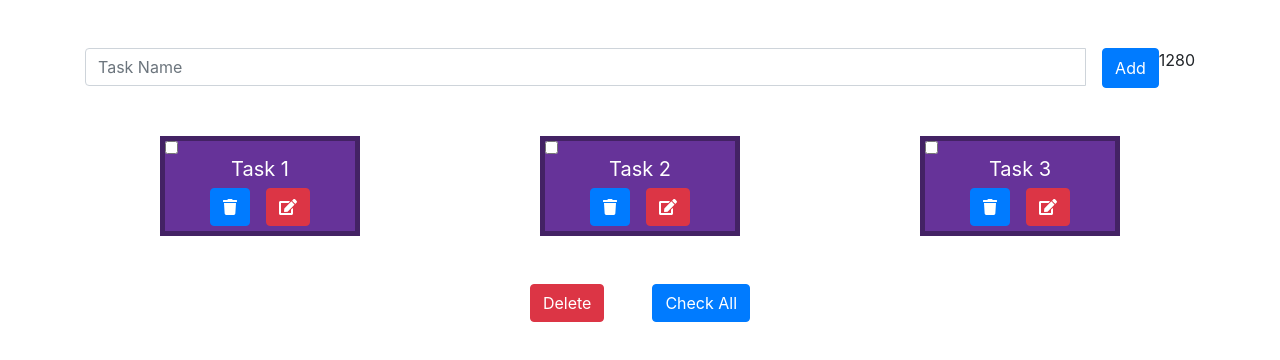
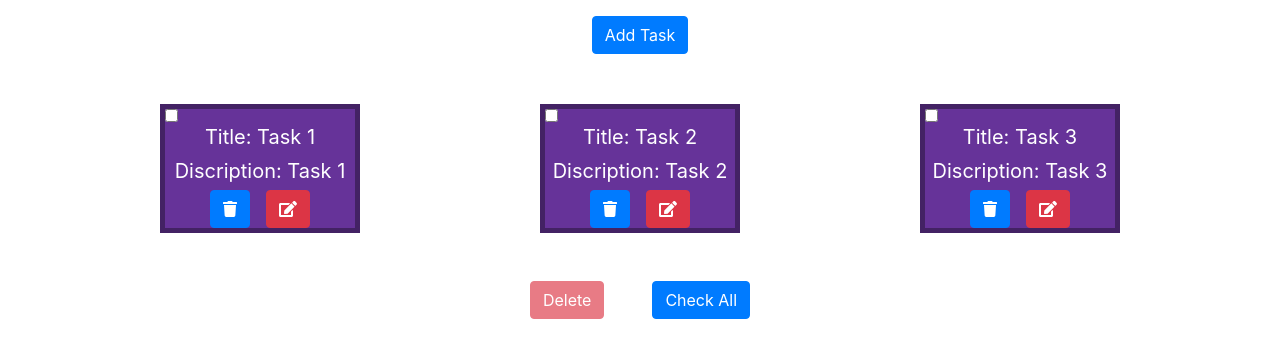
Before and after one commit to Grach90/react-beg-06, a React (Create React App) app: page / in a window 1280 px wide. Shown: the top 360 px of the page. Built offline with nearby package versions, Linux system fonts and the light colour scheme.

Commit message:
ConfirmModal ModalAddtask

```diff
--- a/src/AddTask/AddTask.jsx
+++ b/src/AddTask/AddTask.jsx
@@ -1,42 +1,55 @@
-import React from "react";
+import React, {createRef} from "react";
 import { Form, Button, InputGroup } from "react-bootstrap";
 import withScreenSizes from "../HOC/withScreenSizes";
 import PropTypes from 'prop-types';
+import style from "./AddTask.module.css";
 
 class AddTask extends React.PureComponent {
-    state = {
-        inputValue: ""
-    };
+    constructor(props){
+        super(props)
+        this.inputRef = createRef();
+        this.state = {
+            title: "",
+            discription: ""
+        };
+    }
+
 
     handleChange = (e) => {
-        let inputValue = e.target.value;
+        const {name, value} = e.target;
         this.setState({
-            inputValue
+            [name]: value
         })
     };
     passValue = () => {
-        let {inputValue} = this.state;
-        if(inputValue === "")
+        let {title, discription} = this.state;
+        if(title === "" || discription === "")
         return;
-        this.props.getValueAddTask(inputValue);
-        inputValue= "";
+        this.props.getValueAddTask(title, discription);
+        discription= "";
+        title= "";
         this.setState({
-            inputValue
+            title,
+            discription
         })
     };
-
+    componentDidMount(){
+        this.inputRef.current.focus();
+    }
     render() {
         const {isEmptyMarkedTasks} = this.props;
         return (
             <div>
-                <InputGroup className="mt-5 mb-5">
+                <InputGroup className="mt-5 mb-3">
                     <Form.Control
+                    name= "title"
                     type="text"
                     placeholder="Task Name"
                     onChange={this.handleChange}
-                    value= {this.state.inputValue}
+                    value= {this.state.title}
                     disabled={isEmptyMarkedTasks}
                     onKeyPress={({key}) => key === "Enter" ? this.passValue() : ""}
+                    ref={this.inputRef}
                     />
                     <Button
                     className="ml-3"
@@ -45,15 +58,25 @@ class AddTask extends React.PureComponent {
                     >
                     Add
                     </Button>
-                    <p>{this.props.width}</p>
+                </InputGroup>
+                <InputGroup>
+                <Form.Control
+                    name= "discription"
+                    as="textarea"
+                    placeholder="discription"
+                    className={style.textarea}
+                    value= {this.state.discription}
+                    onChange={this.handleChange}
+                    disabled={isEmptyMarkedTasks}
+
+                    />
                 </InputGroup>
             </div>
         )
     }
 };
 AddTask.propTypes = {
-    passValue: PropTypes.func,
-    isEmptyMarkedTasks: PropTypes.bool,
-    inputValue: PropTypes.string
+    getValueAddTask: PropTypes.func.isRequired,
+    isEmptyMarkedTasks: PropTypes.bool.isRequired
 }
 export default withScreenSizes(AddTask);
--- a/src/AddTask/AddTask.module.css
+++ b/src/AddTask/AddTask.module.css
@@ -12,3 +12,8 @@
     width: 100px;
     margin-left: 10px;
 }
+
+.textarea {
+    margin-bottom: 50px;
+    resize: none;
+}
--- /dev/null
+++ b/src/AddTask/ModalAddTask.jsx
@@ -0,0 +1,85 @@
+import React, {createRef} from "react";
+import {Modal, Button, Form, InputGroup} from "react-bootstrap";
+import style from "./AddTask.module.css";
+import PropTypes from "prop-types";
+
+class ModalAddTask extends React.PureComponent {
+  constructor(props){
+    super(props)
+    this.inputRef = createRef();
+    this.state = {
+      title: "",
+      discription: ""
+    }
+  }
+
+  handleChange = (e) => {
+    const {name, value} = e.target;
+    this.setState({
+      [name]: value
+    })
+  }
+  passValue= () => {
+    const {title, discription} = this.state;
+    this.props.getValueAddTask(title, discription);
+  }
+
+  componentDidMount(){
+    this.inputRef.current.focus();
+  }
+
+  render(){
+    const {handleCloseModal, isEmptyMarkedTasks} = this.props;
+    return (
+      <Modal show={true} onHide={() => handleCloseModal(true)}>
+      <Modal.Header closeButton>
+        <Modal.Title id="contained-modal-title-vcenter">
+          Add Task
+        </Modal.Title>
+      </Modal.Header>
+      <Modal.Body>
+        <InputGroup className="mb-3">
+          <Form.Control
+          name= "title"
+          type="text"
+          placeholder="Task Name"
+          onChange={this.handleChange}
+          value= {this.state.title}
+          disabled={isEmptyMarkedTasks}
+          onKeyPress={({key}) => key === "Enter" ? this.passValue() : ""}
+          ref={this.inputRef}
+          />
+
+        </InputGroup>
+        <InputGroup>
+          <Form.Control
+            name= "discription"
+            as="textarea"
+            placeholder="discription"
+            className={style.textarea}
+            value= {this.state.discription}
+            onChange={this.handleChange}
+            disabled={isEmptyMarkedTasks}
+          />
+        </InputGroup>
+      </Modal.Body>
+      <Modal.Footer>
+        <Button variant="secondary" onClick={() => handleCloseModal(true)}>Close</Button>
+        <Button
+            className="ml-3"
+            onClick={this.passValue}
+            disabled={isEmptyMarkedTasks}
+            >
+            Add
+        </Button>
+      </Modal.Footer>
+    </Modal>
+    )
+  }
+}
+ModalAddTask.propTypes = {
+  handleCloseModal: PropTypes.func.isRequired,
+  getValueAddTask: PropTypes.func.isRequired,
+  isEmptyMarkedTasks: PropTypes.bool.isRequired
+}
+export default ModalAddTask;
--- /dev/null
+++ b/src/Confirm/ConfirmModal.jsx
@@ -0,0 +1,40 @@
+import {Modal, Button} from "react-bootstrap";
+import PropTypes from "prop-types";
+import {memo} from "react";
+
+function ConfirmModal({handleCloseConfirmModal, removeMarkedTasks, count}){
+  return (
+    <Modal
+        size="lg"
+        show={true}
+        onHide={() => handleCloseConfirmModal(true)}
+        aria-labelledby="example-modal-sizes-title-sm"
+      >
+        <Modal.Header closeButton>
+          <Modal.Title id="example-modal-sizes-title-sm">
+            Do you want to delete {count} of tasks ?
+          </Modal.Title>
+        </Modal.Header>
+        <Modal.Body>
+        <Button variant="secondary" onClick={() => handleCloseConfirmModal(true)}>Close</Button>
+        <Button
+            className="ml-3"
+            variant= "danger"
+            onClick={() => removeMarkedTasks()}
+            >
+            Delete
+        </Button>
+        </Modal.Body>
+      </Modal>
+  )
+}
+ConfirmModal.propTypes = {
+  removeMarkedTasks: PropTypes.func.isRequired,
+  handleCloseConfirmModal: PropTypes.func.isRequired,
+  count: PropTypes.oneOfType([
+    PropTypes.number,
+    PropTypes.string
+
+  ])
+}
+export default memo(ConfirmModal);
--- a/src/HOC/withScreenSizes.jsx
+++ b/src/HOC/withScreenSizes.jsx
@@ -16,9 +16,9 @@ const withScreenSizes = (Component) => {
           window.addEventListener("resize", this.handleResize);
         };
 
-        // componentWillUnmount(){
-        //   window.removeEventListener("resize", this.handleResize);
-        // };
+        componentWillUnmount(){
+          window.removeEventListener("resize", this.handleResize);
+        };
 
         render() {
           return <Component {...this.props} width={this.state.width} />
--- a/src/Task/Task.jsx
+++ b/src/Task/Task.jsx
@@ -2,10 +2,17 @@ import {Container, Row, Button} from "react-bootstrap";
 import { FontAwesomeIcon } from '@fortawesome/react-fontawesome'
 import { faTrash, faEdit } from '@fortawesome/free-solid-svg-icons'
 import style from "./Task.module.css";
+import PropTypes from "prop-types";
+import {memo} from "react";
 
-function Task({task, removeTask, handleMarkedTasks, cheked, isEmptyMarkedTasks}){
-
-
+function Task({
+    task,
+    removeTask,
+    handleMarkedTasks,
+    cheked,
+    isEmptyMarkedTasks
+})
+{
     function handleRemoveTask(){
         removeTask(task._id);
     }
@@ -20,7 +27,10 @@ function Task({task, removeTask, handleMarkedTasks, cheked, isEmptyMarkedTasks})
                 />
             </Row>
             <Row className="justify-content-center mb-1">
-                {task.name}
+                Title: {task.title}
+            </Row>
+            <Row className="justify-content-center mb-1">
+                Discription: {task.discription}
             </Row>
             <Row className="justify-content-center">
                 <Button disabled= {isEmptyMarkedTasks} onClick={handleRemoveTask} variant="primary">
@@ -33,5 +43,14 @@ function Task({task, removeTask, handleMarkedTasks, cheked, isEmptyMarkedTasks})
         </Container>
     )
 }
-
-export default Task;
+Task.prptype = {
+    task: PropTypes.shape({
+        title: PropTypes.string.isRequired,
+        _id: PropTypes.string.isRequired
+    }),
+    removeTask: PropTypes.func.isRequired,
+    handleMarkedTasks: PropTypes.func.isRequired,
+    cheked: PropTypes.bool.isRequired,
+    isEmptyMarkedTasks: PropTypes.bool.isRequired
+}
+export default memo(Task);
--- a/src/Task/Task.module.css
+++ b/src/Task/Task.module.css
@@ -1,10 +1,12 @@
 .container {
+    display: table;
     width: 200px;
     height: 100px;
     border: 5px solid rgb(67, 34, 100);
     background-color: rebeccapurple;
     color: white;
     font-size: 20px;
+    margin-top: 50px;
 }
 
 .task {
--- a/src/ToDO/ToDO.js
+++ b/src/ToDO/ToDO.js
@@ -1,35 +1,42 @@
 import React from "react";
 import Task from "../Task/Task";
-import AddTask from "../AddTask/AddTask";
 import random from "../helpers/Rendom";
 import {Container, Row, Col, Button} from "react-bootstrap";
+import ModalAddTask from "../AddTask/ModalAddTask";
+import ConfirmModl from "../Confirm/ConfirmModal";
 
 
 class ToDo extends React.Component {
     state = {
         tasks: [
             {
-                name: "Task 1",
+                title: "Task 1",
+                discription: "Task 1",
                 _id: random()
             },
             {
-                name: "Task 2",
+                title: "Task 2",
+                discription: "Task 2",
                 _id: random()
             },
             {
-                name: "Task 3",
+                title: "Task 3",
+                discription: "Task 3",
                 _id: random()
             }
         ],
         markedTasks: new Set(),
-        checkMarkedTask: true
+        checkMarkedTask: true,
+        isModalAddTask: true,
+        isConfirmModal: true
     }
 
-    getValueAddTask = (inputValue) => {
+    getValueAddTask = (title, discription) => {
             let {tasks} = this.state;
-            tasks.push({name: inputValue, _id: random()});
+            tasks.push({title: title, discription: discription, _id: random()});
             this.setState({
-                tasks
+                tasks,
+                isModalAddTask: true
             });
     };
 
@@ -47,7 +54,8 @@ class ToDo extends React.Component {
         tasks = tasks.filter(task => !markedTasks.has(task._id));
         this.setState({
             tasks,
-            markedTasks: new Set()
+            markedTasks: new Set(),
+            isConfirmModal: true
         })
     }
     handleMarkedTasks = (_id) => {
@@ -76,7 +84,32 @@ class ToDo extends React.Component {
             checkMarkedTask
         })
     }
+    handleOpenModal = () => {
+        let {isModalAddTask} = this.state;
+        isModalAddTask = !isModalAddTask
+        this.setState({
+            isModalAddTask
+        })
+    }
+    handleCloseModal = (isModalAddTask) => {
+        this.setState({
+            isModalAddTask
+        })
+    }
+    handleOpenConfirmModal = () => {
+        let {isConfirmModal} = this.state;
+        isConfirmModal = !isConfirmModal;
+        this.setState({
+            isConfirmModal
+        })
+    }
+    handleCloseConfirmModal = (isConfirmModal) => {
+        this.setState({
+            isConfirmModal
+        })
+    }
     render() {
+        let {isModalAddTask, isConfirmModal} = this.state;
         const tasks = this.state.tasks.map(task => {
             return (
                 <Col key={task._id}>
@@ -92,21 +125,35 @@ class ToDo extends React.Component {
         })
         return (
             <Container>
-                <AddTask
-                getValueAddTask= {this.getValueAddTask}
-                isEmptyMarkedTasks= {!!this.state.markedTasks.size}
-                />
+                <Row className="justify-content-center mt-3">
+                <Button onClick={this.handleOpenModal} disabled= {!!this.state.markedTasks.size}>
+                    Add Task
+                </Button>
+                </Row>
                 <Row className="justify-content-center">
                 {this.state.tasks.length !== 0 ? tasks : "There are not tasks"}
                 </Row>
                 <Row className="mt-5 justify-content-center">
-                    <Button disabled={!this.state.tasks.length} onClick={this.removeMarkedTasks} className="mr-5" variant="danger">
-                        Delete
+                    <Button disabled={!this.state.tasks.length || !!!this.state.markedTasks.size}
+                    onClick={this.handleOpenConfirmModal}
+                    className="mr-5" variant="danger"
+                    >
+                    Delete
                     </Button>
                     <Button disabled={!this.state.tasks.length} onClick={this.handleAllMark} variant="primary">
                         {this.state.tasks.length === this.state.markedTasks.size ? "Remove Checks" : "Check All"}
                     </Button>
                 </Row>
+                {isModalAddTask || <ModalAddTask
+                handleCloseModal= {this.handleCloseModal}
+                getValueAddTask= {this.getValueAddTask}
+                isEmptyMarkedTasks= {!!this.state.markedTasks.size}
+                />}
+                {isConfirmModal || <ConfirmModl
+                removeMarkedTasks= {this.removeMarkedTasks}
+                handleCloseConfirmModal= {this.handleCloseConfirmModal}
+                count= {this.state.markedTasks.size}
+                 />}
             </Container>
         )
     }
```
